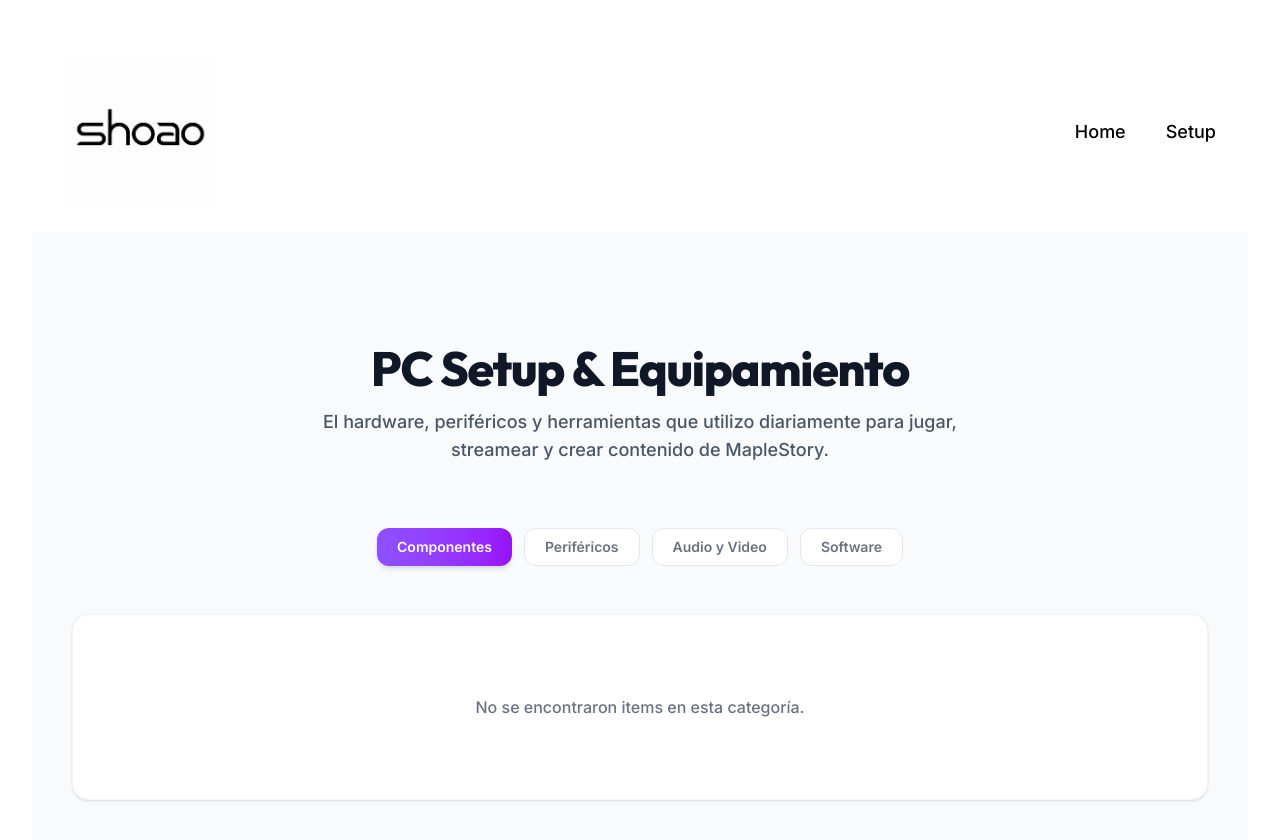
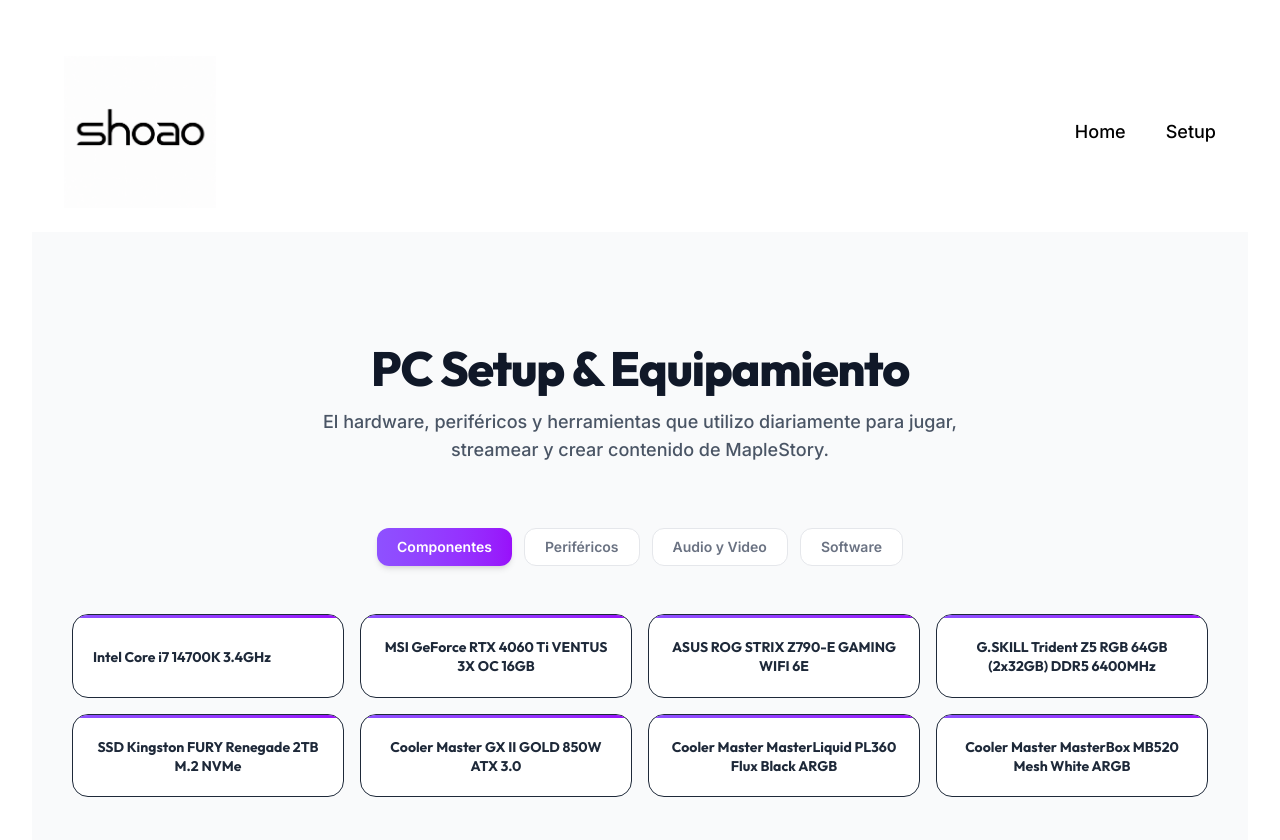
Before and after one commit to Fabrizio7S/landing-shoao, a React (Vite) app: page /setup in a window 1280 px wide. Shown: the top 840 px of the page. Built offline with nearby package versions, Linux system fonts and the light colour scheme.

Commit message:
feat: añadiendo informacion de componentes

```diff
--- a/src/components/ui/SetupCard.tsx
+++ b/src/components/ui/SetupCard.tsx
@@ -1,40 +1,45 @@
-import type { SetupItem } from "../../types/SetupItem";
+import type { SetupItem, SetupCardProps } from "../../types/Setup";
 
-interface SetupCardProps {
-  item: SetupItem;
-}
+
+const CATEGORY_ACCENT_GRADIENTS: Record<SetupItem["category"], string> = {
+  "Componentes": "from-violet-500 to-purple-600",     // Degradado Morado
+  "Periféricos": "from-blue-400 to-cyan-500",       // Degradado Celeste/Azul
+  "Audio y Video": "from-rose-400 to-pink-600",     // Degradado Rosa/Rojo
+  "Software": "from-emerald-400 to-teal-500",         // Degradado Verde
+};
 
 const SetupCard = ({ item }: SetupCardProps) => {
+  const accentGradient = CATEGORY_ACCENT_GRADIENTS[item.category];
+
   return (
-    <div className="group bg-white rounded-2xl border border-gray-150 overflow-hidden hover:shadow-xl hover:-translate-y-1 transition-all duration-300 flex flex-col h-full">
-      <div className="p-6 flex flex-col flex-grow">
-        {/* Categoría */}
-        <span className="text-xs font-bold text-blue-600 tracking-wider uppercase mb-2 block">
-          {item.category}
-        </span>
+    <div
+      className="group relative bg-white border border-gray-150 rounded-2xl overflow-hidden
+        hover:border-gray-300 hover:-translate-y-1 hover:shadow-lg
+        transition-all duration-300 flex flex-col cursor-default"
+    >
 
-        {/* Nombre */}
-        <h3 className="text-xl font-bold text-gray-800 mb-3 group-hover:text-blue-600 transition-colors">
+      <div className={`h-[3px] w-full bg-gradient-to-r ${accentGradient}`} />
+
+      <div className="p-5 flex items-center flex-1">
+        <h3 className="text-sm font-semibold text-gray-800 leading-snug group-hover:text-gray-900 transition-colors duration-200">
           {item.name}
         </h3>
+      </div>
 
-        {/* Descripción */}
-        <p className="text-sm text-gray-600 leading-relaxed mb-6 flex-grow">
-          {item.description}
-        </p>
-
-        {/* Botón de Afiliado */}
-        {item.affiliateUrl && (
+      {item.affiliateUrl && (
+        <div className="px-5 pb-5">
           <a
             href={item.affiliateUrl}
             target="_blank"
             rel="noopener noreferrer"
-            className="w-full py-3 px-4 rounded-xl font-semibold bg-gray-900 text-white hover:bg-blue-600 hover:shadow-lg hover:shadow-blue-100 transition-all duration-300 text-center text-sm cursor-pointer"
+            className={`block w-full py-2 px-4 rounded-xl text-center text-xs font-bold
+              bg-gradient-to-r ${accentGradient} text-white
+              hover:opacity-90 hover:shadow-lg transition-all duration-200 cursor-pointer`}
           >
             Ver Producto &rarr;
           </a>
-        )}
-      </div>
+        </div>
+      )}
     </div>
   );
 };
--- a/src/data/setup.ts
+++ b/src/data/setup.ts
@@ -1,38 +1,167 @@
-import type { SetupItem } from "../types/SetupItem";
+import type { SetupItem } from "../types/Setup";
 
 export const setupData: SetupItem[] = [
+  // --- COMPONENTES ---
   {
     id: 1,
-    name: "Apple Magic Keyboard 2",
-    category: "Periféricos",
-    description: "Teclado oficial de Apple en español, color Silver, con teclado numérico.",
+    name: "Intel Core i7 14700K 3.4GHz",
+    category: "Componentes",
+    description: "Procesador potente de 20 núcleos (8 de rendimiento y 12 de eficiencia) y 28 hilos, con boost de hasta 5.60 GHz y 33MB de caché inteligente.",
   },
   {
     id: 2,
-    name: "Mouse Gamer",
-    category: "Periféricos",
-    description: "Mouse de alta precisión y respuesta rápida para gaming.",
-    affiliateUrl: "https://a.juntoz.com/y8eddy3s",
+    name: "MSI GeForce RTX 4060 Ti VENTUS 3X OC 16GB",
+    category: "Componentes",
+    description: "Tarjeta gráfica con 16GB GDDR6, interfaz de 128 bits, overclock de fábrica y sistema de triple ventilador (Ventus 3X) para un excelente enfriamiento. Cuenta con 3x DisplayPort y 1x HDMI.",
   },
   {
     id: 3,
-    name: "Audífonos Gamer",
-    category: "Periféricos",
-    description: "Audífonos cómodos con aislamiento acústico y excelente claridad de sonido.",
-    affiliateUrl: "https://a.juntoz.com/h8wvy3z",
+    name: "ASUS ROG STRIX Z790-E GAMING WIFI 6E",
+    category: "Componentes",
+    description: "Placa madre premium para socket LGA 1700 con soporte para memoria DDR5, PCIe 5.0, WiFi 6E, red LAN premium, sonido integrado de alta calidad y múltiples puertos USB 3.2 e HDMI.",
   },
   {
     id: 4,
-    name: "Cámara de Streaming",
-    category: "Audio y Video",
-    description: "Cámara de alta definición ideal para directos y grabaciones.",
-    affiliateUrl: "https://a.juntoz.com/mrrsxcx6",
+    name: "G.SKILL Trident Z5 RGB 64GB (2x32GB) DDR5 6400MHz",
+    category: "Componentes",
+    description: "Memoria RAM premium con iluminación RGB, velocidad de 6400 MHz, latencia CL32 a 1.40V y perfil Intel XMP habilitado para un rendimiento sobresaliente.",
   },
   {
     id: 5,
-    name: "ExitLag",
+    name: "SSD Kingston FURY Renegade 2TB M.2 NVMe",
+    category: "Componentes",
+    description: "Unidad de estado sólido premium con interfaz PCIe Gen 4.0 x4 para velocidades brutales de lectura y escritura en juegos y edición.",
+  },
+  {
+    id: 6,
+    name: "Cooler Master GX II GOLD 850W ATX 3.0",
+    category: "Componentes",
+    description: "Fuente de poder de 850W con certificación 80 Plus Gold, diseño totalmente modular y compatibilidad nativa con ATX 3.0 para alimentar hardware moderno.",
+  },
+  {
+    id: 7,
+    name: "Cooler Master MasterLiquid PL360 Flux Black ARGB",
+    category: "Componentes",
+    description: "Sistema de enfriamiento líquido todo en uno de alto rendimiento con radiador de 360 mm, bomba de doble cámara e iluminación ARGB.",
+  },
+  {
+    id: 8,
+    name: "Cooler Master MasterBox MB520 Mesh White ARGB",
+    category: "Componentes",
+    description: "Gabinete en color blanco con panel frontal de malla de alta permeabilidad para un flujo de aire óptimo e iluminación ARGB.",
+  },
+
+  // --- PERIFÉRICOS ---
+  {
+    id: 9,
+    name: "Monitor LG UltraWide 49WL95C",
+    category: "Periféricos",
+    description: "Monitor ultra panorámico de 49 pulgadas curvo con panel IPS y excelente fidelidad de color, ideal para multitarea y edición de video.",
+  },
+  {
+    id: 10,
+    name: "Apple Magic Keyboard (Blanco)",
+    category: "Periféricos",
+    description: "Teclado ultra delgado con una pulsación de teclas precisa, estable y de perfil ultra bajo, en color blanco.",
+  },
+  {
+    id: 11,
+    name: "Logitech MX Master 3S (Blanco)",
+    category: "Periféricos",
+    description: "Mouse inalámbrico premium para productividad con botones silenciosos, rueda electromagnética MagSpeed y gran ergonomía.",
+  },
+  {
+    id: 12,
+    name: "Cooler Master MasterFan MF120 Halo White ARGB",
+    category: "Periféricos",
+    description: "Ventilador de caja de 120 mm en color blanco con doble bucle de iluminación LED direccionable individualmente.",
+  },
+  {
+    id: 13,
+    name: "Escritorio Elevable (Patas Eléctricas)",
+    category: "Periféricos",
+    description: "Escritorio regulable en altura y ancho, equipado con motor doble y capacidad de carga de hasta 125 kg.",
+  },
+
+  // --- AUDIO Y VIDEO ---
+  {
+    id: 14,
+    name: "Sony WH-1000XM5 (Plata)",
+    category: "Audio y Video",
+    description: "Audífonos inalámbricos de diadema con cancelación de ruido activa (ANC) líder en la industria, sonido premium y gran comodidad.",
+  },
+  {
+    id: 15,
+    name: "Set Micrófono Maono AU-PM401",
+    category: "Audio y Video",
+    description: "Kit de micrófono de condensador USB con brazo articulado, filtro pop y una excelente captación de audio para streamings.",
+  },
+  {
+    id: 16,
+    name: "Micrófono Rode NTG3",
+    category: "Audio y Video",
+    description: "Micrófono de condensador tipo escopeta (shotgun) supercardioide de nivel profesional, ideal para una captación vocal nítida y enfocada.",
+  },
+  {
+    id: 17,
+    name: "Sony Alpha ILCE-6400 APS-C",
+    category: "Audio y Video",
+    description: "Cámara mirrorless utilizada como cámara principal/webcam de alta gama para streaming por su enfoque automático híbrido ultrarrápido y nitidez.",
+  },
+  {
+    id: 18,
+    name: "Focusrite Scarlett 2i2 (4ta Generación)",
+    category: "Audio y Video",
+    description: "Interfaz de audio USB de 2 entradas y 2 salidas con preamplificadores premium de cuarta generación, modo Air y convertidores de alta gama.",
+  },
+  {
+    id: 19,
+    name: "Brazo / Soporte de Micrófono",
+    category: "Audio y Video",
+    description: "Brazo articulado robusto y ajustable para suspender el micrófono de manera estable.",
+  },
+  {
+    id: 20,
+    name: "Foco Godox SL-60W",
+    category: "Audio y Video",
+    description: "Luz de video LED continua de 60W que ofrece un alto brillo y un índice de reproducción cromática fiel para iluminar la cámara principal.",
+  },
+  {
+    id: 21,
+    name: "Godox Softbox Parabólico P120L",
+    category: "Audio y Video",
+    description: "Softbox parabólico de 120 cm de diámetro diseñado para suavizar la iluminación y difuminar las sombras duras.",
+  },
+  {
+    id: 22,
+    name: "Godox Parante de Luces 260T",
+    category: "Audio y Video",
+    description: "Trípode para luces de alta resistencia con amortiguación de aire y altura ajustable de hasta 260 cm.",
+  },
+
+  // --- SOFTWARE ---
+  {
+    id: 23,
+    name: "Windows 11 Pro",
     category: "Software",
-    description: "Software de optimización de rutas que reduce el ping y estabiliza tu conexión.",
-    affiliateUrl: "https://www.exitlag.com/refer/10310721",
+    description: "Sistema operativo moderno y profesional optimizado para la gestión de tareas de streaming y rendimiento en videojuegos.",
+  },
+  {
+    id: 24,
+    name: "Adobe Premiere Pro",
+    category: "Software",
+    description: "Software líder en la industria para edición de video digital, montaje y posproducción.",
+  },
+  {
+    id: 25,
+    name: "OBS Studio",
+    category: "Software",
+    description: "El software de código abierto estándar para la codificación y transmisión en vivo.",
+  },
+  {
+    id: 26,
+    name: "StreamElements",
+    category: "Software",
+    description: "Plataforma integrada para la gestión de overlays interactivos, alertas de stream y herramientas en la nube.",
   },
 ];
```
